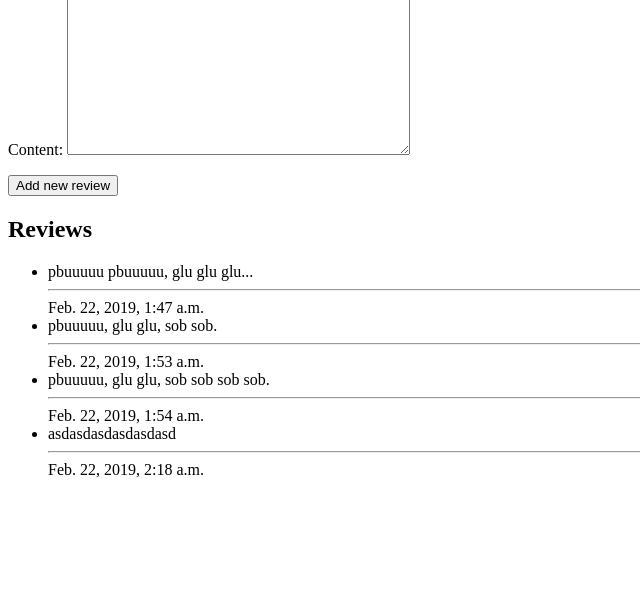
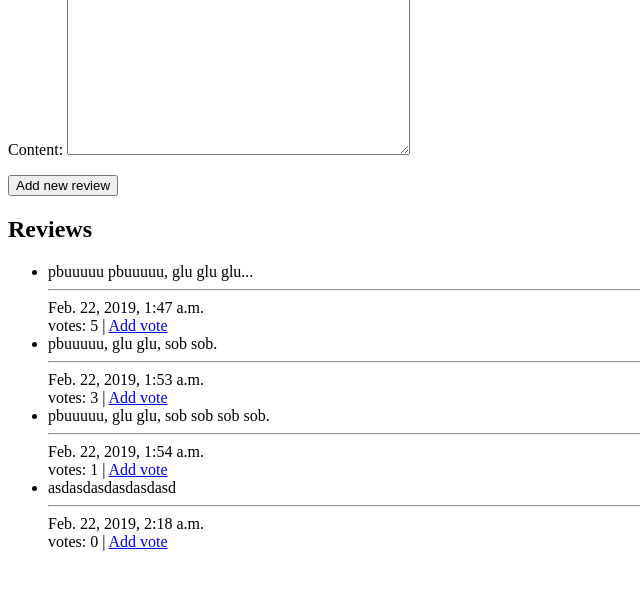
Before and after one commit to Ernjivi/onomatopoeia_reviews, a Django app: page /movies/movie-detail/3/ in a window 1280 px wide. Shown: the part 184-774 px from the top of the page, without its empty margins (0-640 px from the left). Run offline with Django 3.2, Linux system fonts and the light colour scheme; a user stored in the database is signed in; data comes from the database, SQL or seed files in the repository; both versions use the stored data as it was after the commit.

Commit message:
added votes

```diff
--- a/onomatopoeia_reviews/reviews/models.py
+++ b/onomatopoeia_reviews/reviews/models.py
@@ -22,3 +22,8 @@ class Review(models.Model):
 
     def __str__(self):
         return '{} review'.format(self.movie.title)
+
+class Vote(models.Model):
+    reviews = models.ManyToManyField(Review, related_name='votes')
+    user = models.ForeignKey(settings.AUTH_USER_MODEL, on_delete=models.CASCADE)
+    created = models.DateTimeField(auto_now_add=True)
--- a/onomatopoeia_reviews/reviews/urls.py
+++ b/onomatopoeia_reviews/reviews/urls.py
@@ -4,4 +4,5 @@ from reviews import views
 urlpatterns = [
     path('movie-list/', views.movie_list),
     path('movie-detail/<movie_id>/', views.movie_detail, name='movie-detail'),
+    path('add-vote/<review_id>/', views.add_vote, name='add-vote'),
 ]
--- a/onomatopoeia_reviews/reviews/views.py
+++ b/onomatopoeia_reviews/reviews/views.py
@@ -3,7 +3,7 @@ from django.http import HttpResponseRedirect
 from django.urls import reverse
 from django.contrib.auth.decorators import login_required
 
-from reviews.models import Movie
+from reviews.models import Movie, Review, Vote
 from reviews.forms import ReviewForm
 
 
@@ -38,3 +38,9 @@ def movie_detail(request, movie_id):
                 'movie_form': review_form
             }
             return render(request, 'movie-detail.html', context)
+
+@login_required
+def add_vote(request, review_id):
+    review = get_object_or_404(Review, pk=review_id)
+    review.votes.create(user=request.user)
+    return HttpResponseRedirect(reverse('movie-detail', args=[review.movie_id]))
--- a/onomatopoeia_reviews/templates/movie-detail.html
+++ b/onomatopoeia_reviews/templates/movie-detail.html
@@ -25,6 +25,8 @@
             <hr>
             {{ review.author.username }}
             {% endif %}
+            <br>
+            votes: {{ review.votes.count }} | <a href="{% url 'add-vote' review.id %}">Add vote</a>
         </li>
         {% endfor %}
     </ul>
```
Also changed, not shown: onomatopoeia_reviews/templates/login.html (added, +12 -0 lines), onomatopoeia_reviews/db.sqlite3, onomatopoeia_reviews/reviews/migrations/0006_vote.py (added).
